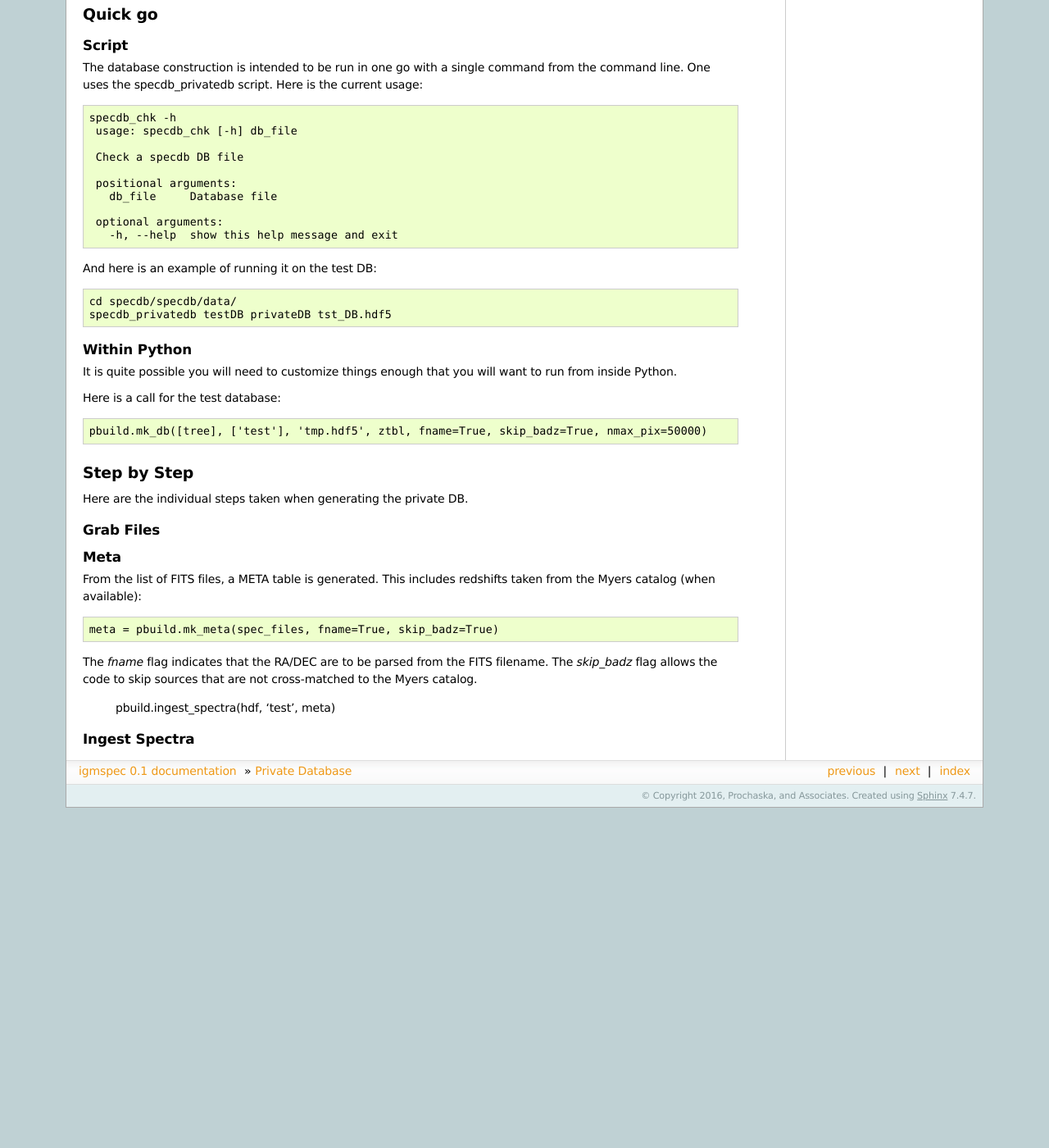
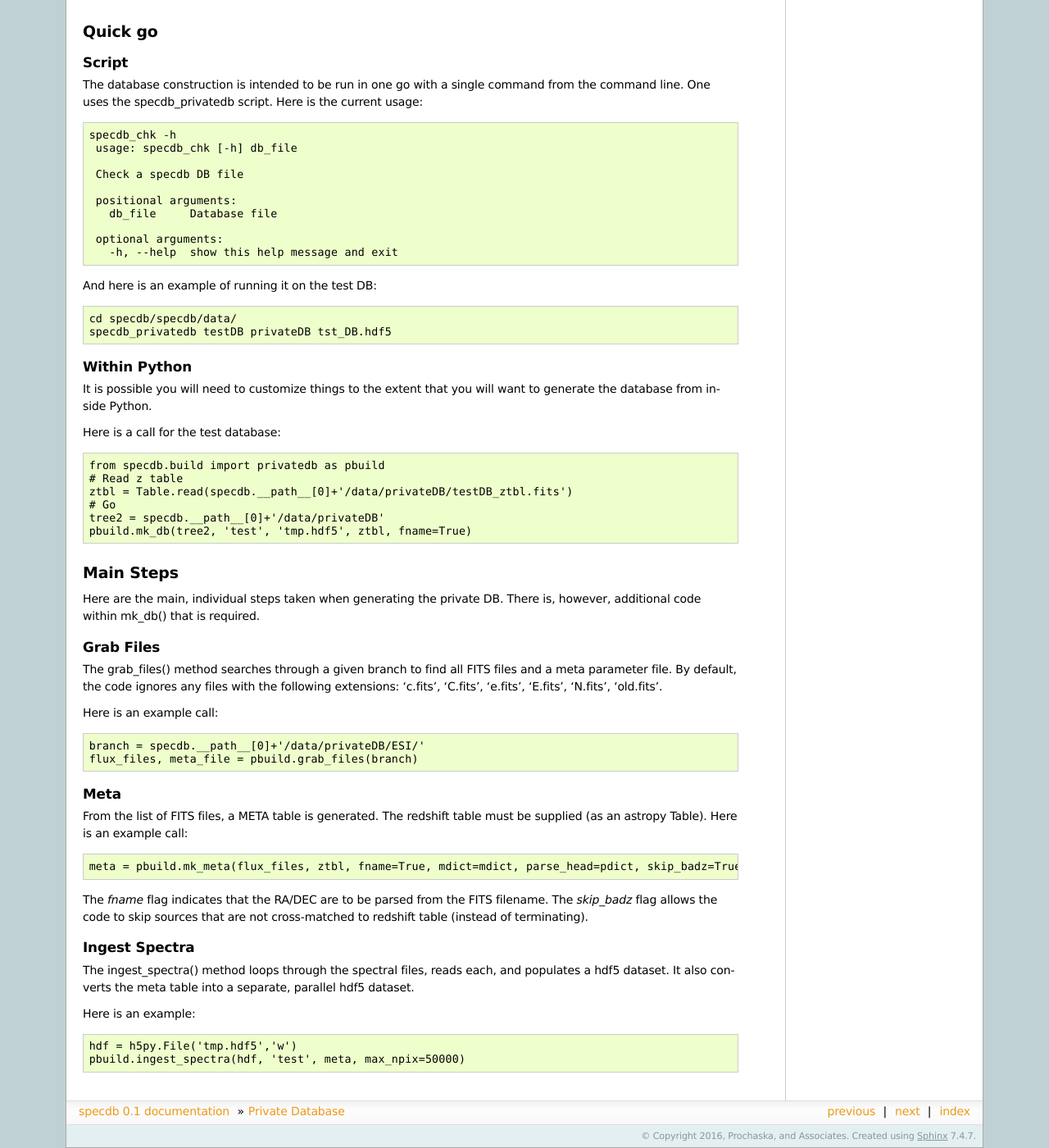
Before and after one commit to specdb/specdb, a Sphinx documentation site: the page built from docs/private.rst, in a window 1280 px wide and 1400 px high, scrolled down 1668 px. Shown: the whole window at 82% size. Built offline with Sphinx 7.4.7, drawn with Linux system fonts in a browser that asks for light colours; pages that are not in the unit, such as notebooks, are missing from menus; before the commit the page ends 2653 px from its top, so only the background shows below that; some of the changed text lies outside the part shown.

Commit message:
lots more docs

```diff
--- a/docs/conf.py
+++ b/docs/conf.py
@@ -1,6 +1,6 @@
 # -*- coding: utf-8 -*-
 #
-# igmspec documentation build configuration file, created by
+# specdb documentation build configuration file, created by
 # sphinx-quickstart on Fri Nov 13 13:39:35 2015.
 #
 # This file is execfile()d with the current directory set to its
@@ -19,7 +19,7 @@ import shlex
 # If extensions (or modules to document with autodoc) are in another directory,
 # add these directories to sys.path here. If the directory is relative to the
 # documentation root, use os.path.abspath to make it absolute, like shown here.
-sys.path.insert(0, os.path.abspath('../igmspec'))
+sys.path.insert(0, os.path.abspath('../specdb'))
 
 # -- General configuration ------------------------------------------------
 
@@ -67,7 +67,7 @@ source_suffix = '.rst'
 master_doc = 'index'
 
 # General information about the project.
-project = u'igmspec'
+project = u'specdb'
 copyright = u'2016, Prochaska, and Associates'
 author = u'Prochaska, and Associates'
 
@@ -224,7 +224,7 @@ html_sidebars = {
 #html_search_scorer = 'scorer.js'
 
 # Output file base name for HTML help builder.
-htmlhelp_basename = 'igmspecdoc'
+htmlhelp_basename = 'specdb'
 
 # -- Options for LaTeX output ---------------------------------------------
 
@@ -246,7 +246,7 @@ latex_elements = {
 # (source start file, target name, title,
 #  author, documentclass [howto, manual, or own class]).
 latex_documents = [
-  (master_doc, 'igmspec.tex', u'igmspec Documentation',
+  (master_doc, 'specdb.tex', u'specdb Documentation',
    u'Prochaska, and Associates', 'manual'),
 ]
 
@@ -276,7 +276,7 @@ latex_documents = [
 # One entry per manual page. List of tuples
 # (source start file, name, description, authors, manual section).
 man_pages = [
-    (master_doc, 'igmspec', u'igmspec Documentation',
+    (master_doc, 'specdb', u'specdb Documentation',
      [author], 1)
 ]
 
@@ -290,8 +290,8 @@ man_pages = [
 # (source start file, target name, title, author,
 #  dir menu entry, description, category)
 texinfo_documents = [
-  (master_doc, 'igmspec', u'igmspec Documentation',
-   author, 'igmspec', 'One line description of project.',
+  (master_doc, 'specdb', u'specdb Documentation',
+   author, 'specdb', 'One line description of project.',
    'Miscellaneous'),
 ]
 
--- a/docs/private.rst
+++ b/docs/private.rst
@@ -100,7 +100,7 @@ ZEM         float    Redshift value
 ZEM_SOURCE  str      Name of the source (e.g. SDSS, BOSS)
 ==========  ======== ============================================
 
-One can generate one's own or specify any of the public specdb databases.
+One can generate one's own table or specify any of the public specdb databases.
 If you generate your own, place in the top-level of the tree and
 give it an extension _ztbl.fits.
 
@@ -113,7 +113,9 @@ running::
 
    lt_xspec name_of_spectrum
 
-on any of your files.
+on any of your files.  The default is to take any FITS file
+in the branch (and sub-folders) except those files with these
+extensions: 'c.fits', 'C.fits', 'e.fits', 'E.fits', 'N.fits', 'old.fits'.
 
 Quick go
 ========
@@ -145,38 +147,65 @@ And here is an example of running it on the test DB::
 Within Python
 -------------
 
-It is quite possible you will need to customize things enough
-that you will want to run from inside Python.
+It is possible you will need to customize things to the
+extent that you will want to generate the database
+from inside Python.
 
 Here is a call for the test database::
 
-   pbuild.mk_db([tree], ['test'], 'tmp.hdf5', ztbl, fname=True, skip_badz=True, nmax_pix=50000)
+   from specdb.build import privatedb as pbuild
+   # Read z table
+   ztbl = Table.read(specdb.__path__[0]+'/data/privateDB/testDB_ztbl.fits')
+   # Go
+   tree2 = specdb.__path__[0]+'/data/privateDB'
+   pbuild.mk_db(tree2, 'test', 'tmp.hdf5', ztbl, fname=True)
 
 
-Step by Step
-============
+Main Steps
+==========
 
-Here are the individual steps taken when generating the
-private DB.
+Here are the main, individual steps taken when generating the
+private DB.  There is, however, additional code within mk_db()
+that is required.
 
 
 Grab Files
 ----------
 
+The grab_files() method searches through a given branch to find
+all FITS files and a meta parameter file.  By default, the code
+ignores any files with the following extensions:
+'c.fits', 'C.fits', 'e.fits', 'E.fits', 'N.fits', 'old.fits'.
+
+Here is an example call::
+
+   branch = specdb.__path__[0]+'/data/privateDB/ESI/'
+   flux_files, meta_file = pbuild.grab_files(branch)
+
+
 Meta
 ----
 
 From the list of FITS files, a META table is generated.
-This includes redshifts taken from the Myers catalog (when available)::
+The redshift table must be supplied (as an astropy Table).
+Here is an example call::
 
-   meta = pbuild.mk_meta(spec_files, fname=True, skip_badz=True)
+   meta = pbuild.mk_meta(flux_files, ztbl, fname=True, mdict=mdict, parse_head=pdict, skip_badz=True)
 
 The *fname* flag indicates that the RA/DEC are to be parsed
 from the FITS filename.  The *skip_badz* flag allows the code
-to skip sources that are not cross-matched to the Myers catalog.
+to skip sources that are not cross-matched to redshift table
+(instead of terminating).
 
-
-   pbuild.ingest_spectra(hdf, 'test', meta)
 
 Ingest Spectra
 --------------
+
+The ingest_spectra() method loops through the spectral files,
+reads each, and populates a hdf5 dataset.  It also converts
+the meta table into a separate, parallel hdf5 dataset.
+
+Here is an example::
+
+   hdf = h5py.File('tmp.hdf5','w')
+   pbuild.ingest_spectra(hdf, 'test', meta, max_npix=50000)
```
Also changed, not shown: docs/index.rst (+21 -4 lines), docs/spectra.rst (added, +22 -0 lines), docs/nb/Private_Ingest.ipynb.
